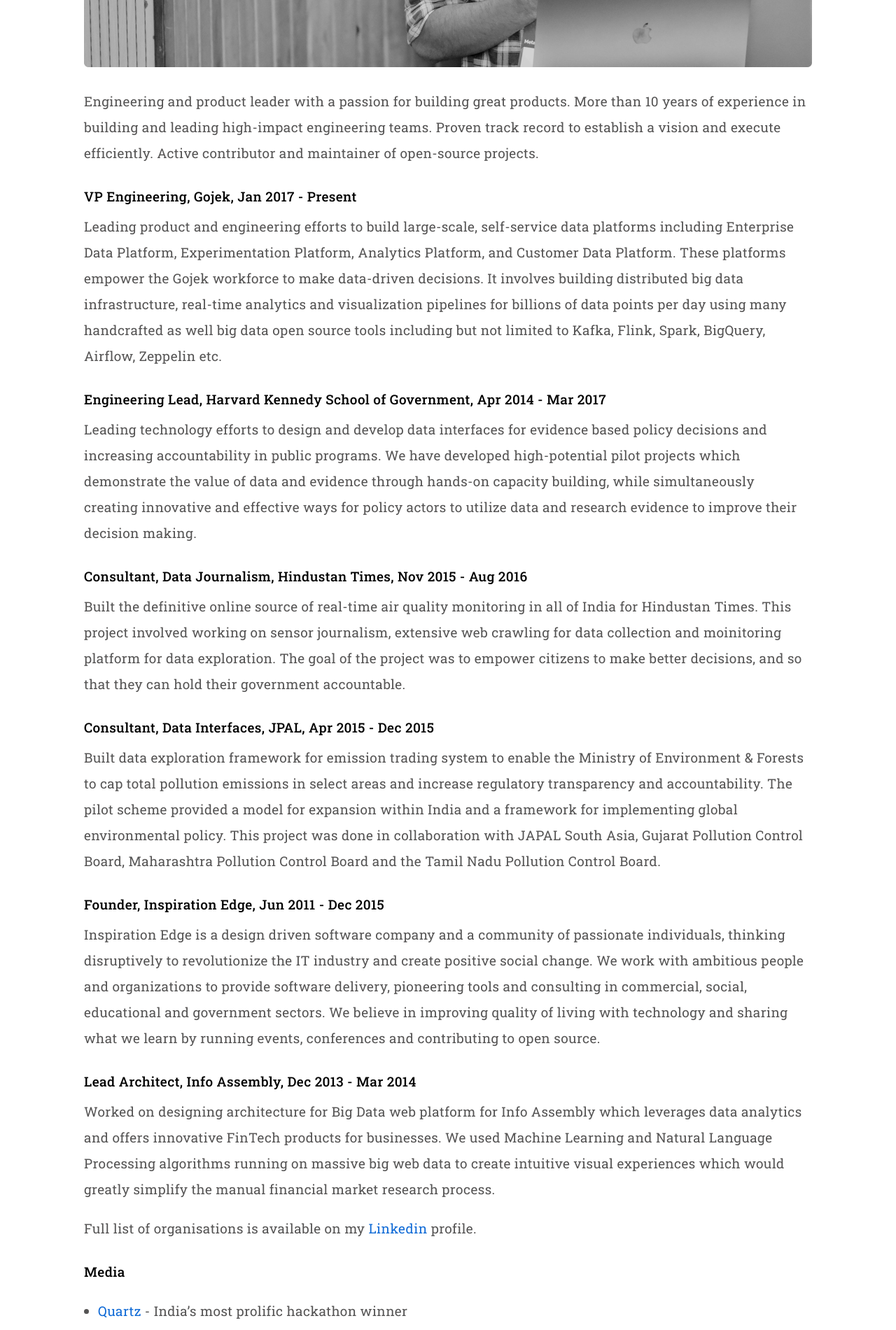
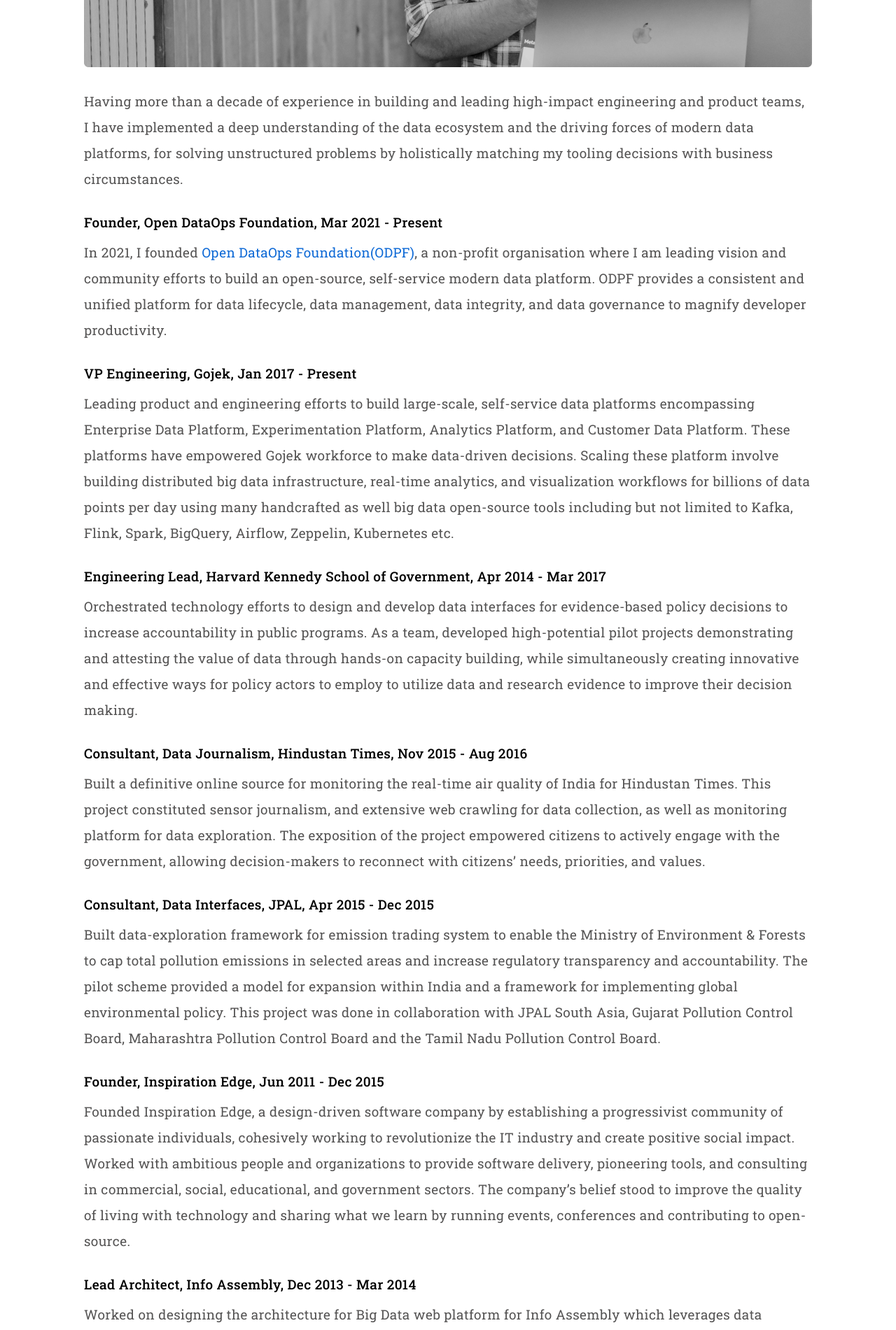
Before and after one commit to ravisuhag/portfolio, a Next.js app: page /bio in a window 1280 px wide. Shown: the part 640-2541 px from the top of the page at 70% size. Built offline with nearby package versions, Linux system fonts and the light colour scheme.

Commit message:
feat: update bio

```diff
--- a/pages/bio.js
+++ b/pages/bio.js
@@ -13,10 +13,12 @@
             <main className="main">
                 <img width="100%" src="/ravi_suhag_full.png" alt="Ravi Suhag" />
                 <p>
-                    Engineering and product leader with a passion for building great products.
-                    More than 10 years of experience in building and leading high-impact engineering teams.
-                    Proven track record to establish a vision and execute efficiently.
-                    Active contributor and maintainer of open-source projects.
+                    Having more than a decade of experience in building and leading
+                    high-impact engineering and product teams, I have implemented a deep understanding
+                    of the data ecosystem and the driving forces of modern data platforms,
+                    for solving unstructured problems by holistically matching my tooling
+                    decisions with business circumstances.
+
                     {/* Key expertise areas include: */}
                 </p>
                 {/* <p>
@@ -51,67 +53,68 @@
                     <strong>Vision: </strong>
                     Understanding business, analytics, and technology, to guide teams by providing relevant context and inspiration.
                 </p> */}
-                {/* <h4>Founder, Open DataOps Foundation</h4>
+                <h4>Founder, Open DataOps Foundation, Mar 2021 - Present</h4>
                 <span>
-                    In 2021, I founded the Open DataOps Foundation, a non-profit organisation
-                    where I am leading vision and community efforts to build an open-source,
+                    In 2021, I founded <a target="_blank" href="https://github.com/odpf/">Open DataOps Foundation(ODPF)</a>,
+                    a non-profit organisation where I am leading vision and community efforts to build an open-source,
                     self-service modern data platform. ODPF provides a consistent and
                     unified platform for data lifecycle, data management, data integrity,
                     and data governance to magnify developer productivity.
-                </span> */}
+                </span>
                 <h4>VP Engineering, Gojek, Jan 2017 - Present</h4>
                 <span>
                     Leading product and engineering efforts to build large-scale, self-service
-                    data platforms including Enterprise Data Platform, Experimentation Platform,
-                    Analytics Platform, and Customer Data Platform. These platforms empower the
-                    Gojek workforce to make data-driven decisions.
-                    It involves building distributed big data infrastructure, real-time
-                    analytics and visualization pipelines for billions of data points per day using
-                    many handcrafted as well big data open source tools including but not limited
-                    to Kafka, Flink, Spark, BigQuery, Airflow, Zeppelin etc.
+                    data platforms encompassing Enterprise Data Platform, Experimentation Platform,
+                    Analytics Platform, and Customer Data Platform. These platforms have empowered
+                    Gojek workforce to make data-driven decisions. Scaling these platform involve
+                    building distributed big data infrastructure, real-time analytics, and visualization
+                    workflows for billions of data points per day using many handcrafted as well big
+                    data open-source tools including but not limited to Kafka, Flink, Spark, BigQuery,
+                    Airflow, Zeppelin, Kubernetes etc.
                 </span>
                 <h4>Engineering Lead, Harvard Kennedy School of Government, Apr 2014 - Mar 2017</h4>
                 <span>
-                    Leading technology efforts to design and develop data interfaces for evidence
-                    based policy decisions and increasing accountability in public programs.
-                    We have developed high-potential pilot projects which demonstrate the value
-                    of data and evidence through hands-on capacity building, while simultaneously
-                    creating innovative and effective ways for policy actors to utilize data and
-                    research evidence to improve their decision making.
+                    Orchestrated technology efforts to design and develop data interfaces for
+                    evidence-based policy decisions to increase accountability in public programs.
+                    As a team, developed high-potential pilot projects demonstrating and attesting
+                    the value of data through hands-on capacity building, while simultaneously
+                    creating innovative and effective ways for policy actors to employ to utilize
+                    data and research evidence to improve their decision making.
                 </span>
                 <h4>Consultant, Data Journalism, Hindustan Times, Nov 2015 - Aug 2016</h4>
                 <span>
-                    Built the definitive online source of real-time air quality monitoring in
-                    all of India for Hindustan Times. This project involved working on sensor
-                    journalism, extensive web crawling for data collection and moinitoring platform
-                    for data exploration. The goal of the project was to empower citizens to make
-                    better decisions, and so that they can hold their government accountable.
+                    Built a definitive online source for monitoring the real-time air quality of
+                    India for Hindustan Times. This project constituted sensor journalism, and
+                    extensive web crawling for data collection, as well as monitoring platform
+                    for data exploration. The exposition of the project empowered citizens to
+                    actively engage with the government, allowing decision-makers to reconnect
+                    with citizens’ needs, priorities, and values.
                 </span>
                 <h4>Consultant, Data Interfaces, JPAL, Apr 2015 - Dec 2015</h4>
                 <span>
-                    Built data exploration framework for emission trading system to enable the
-                    Ministry of Environment & Forests to cap total pollution emissions in select
+                    Built data-exploration framework for emission trading system to enable the
+                    Ministry of Environment & Forests to cap total pollution emissions in selected
                     areas and increase regulatory transparency and accountability. The pilot scheme
                     provided a model for expansion within India and a framework for implementing global
-                    environmental policy. This project was done in collaboration with JAPAL South Asia,
+                    environmental policy. This project was done in collaboration with JPAL South Asia,
                     Gujarat Pollution Control Board, Maharashtra Pollution Control Board and the Tamil
                     Nadu Pollution Control Board.
                 </span>
                 <h4>Founder, Inspiration Edge, Jun 2011 - Dec 2015</h4>
                 <span>
-                    Inspiration Edge is a design driven software company and a community of passionate individuals,
-                    thinking disruptively to revolutionize the IT industry and create positive social change.
-                    We work with ambitious people and organizations to provide software delivery, pioneering tools
-                    and consulting in commercial, social, educational and government sectors. We believe in improving
-                    quality of living with technology and sharing what we learn by running events, conferences and contributing
-                    to open source.
+                    Founded Inspiration Edge, a design-driven software company by establishing a progressivist
+                    community of passionate individuals, cohesively working to revolutionize the IT industry and
+                    create positive social impact. Worked with ambitious people and organizations to provide
+                    software delivery, pioneering tools, and consulting in commercial, social, educational,
+                    and government sectors. The company’s belief stood to improve the quality of living with
+                    technology and sharing what we learn by running events, conferences and contributing to open-source.
                 </span>
                 <h4>Lead Architect, Info Assembly, Dec 2013 - Mar 2014</h4>
                 <span>
-                    Worked on designing architecture for Big Data web platform for Info Assembly which leverages
-                    data analytics and offers innovative FinTech products for businesses. We used Machine Learning
-                    and Natural Language Processing algorithms running on massive big web data to create intuitive
-                    visual experiences which would greatly simplify the manual financial market research process.
+                    Worked on designing the architecture for Big Data web platform for Info Assembly which leverages
+                    data analytics and offers innovative FinTech products for businesses. Applied Machine Learning and
+                    Natural Language Processing algorithms running on massive big web data to create intuitive visual
+                    experiences that greatly simplified the manual financial market research process.
                 </span>
                 <p>
                     Full list of organisations is available on my <a href="https://www.linkedin.com/in/ravisuhag/" target="_blank">Linkedin</a> profile.
--- a/pages/contact.js
+++ b/pages/contact.js
@@ -33,7 +33,7 @@
         <p>
           Drop me an email at suhag.ravi@gmail.com or call me on (+91)9717860747.
         </p>
-        <iframe src="https://ravisuhag.substack.com/embed" width="480" height="320" style={{ border: "1px solid #EEE", background: "white" }} frameborder="0" scrolling="no" />
+        {/* <iframe src="https://ravisuhag.substack.com/embed" width="480" height="320" style={{ border: "1px solid #EEE", background: "white" }} frameborder="0" scrolling="no" /> */}
       </main>
     </div >
   )
```
